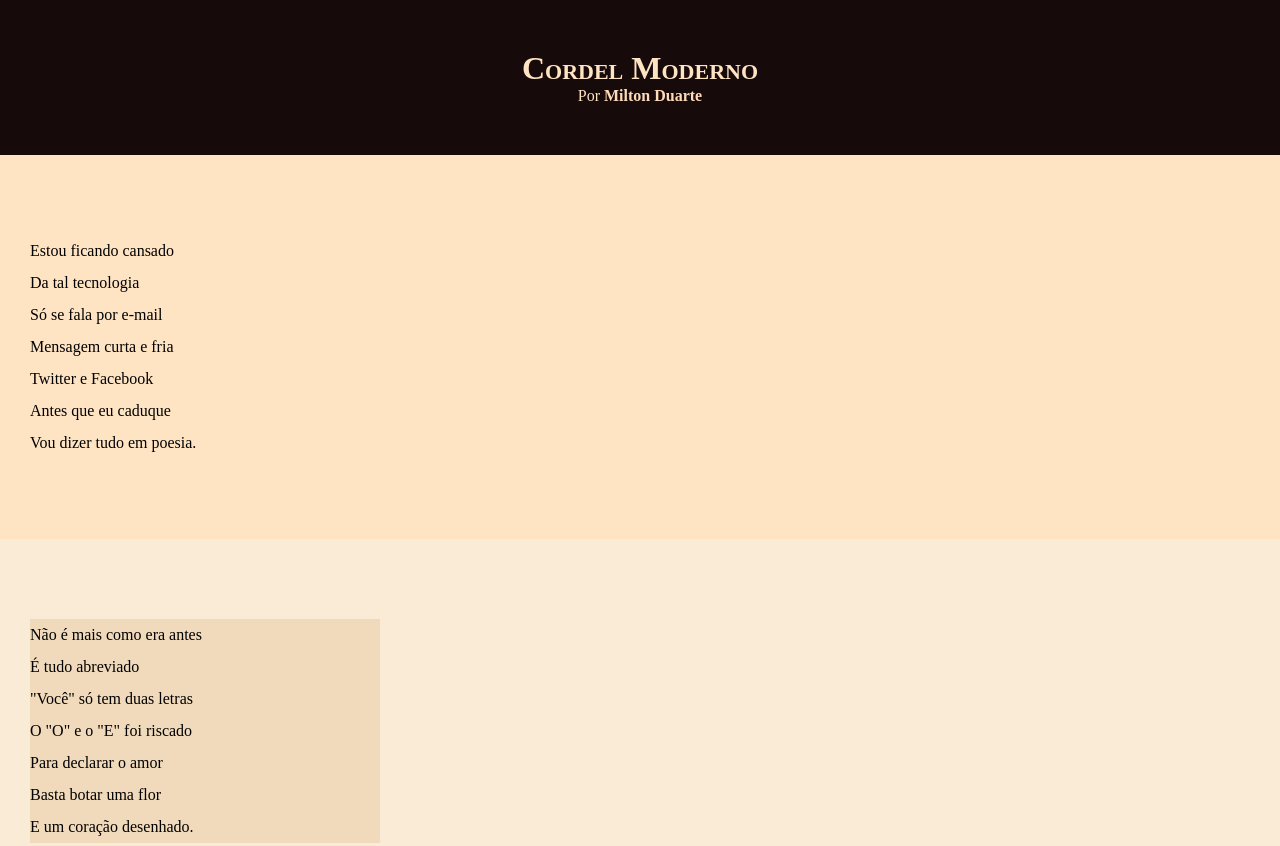
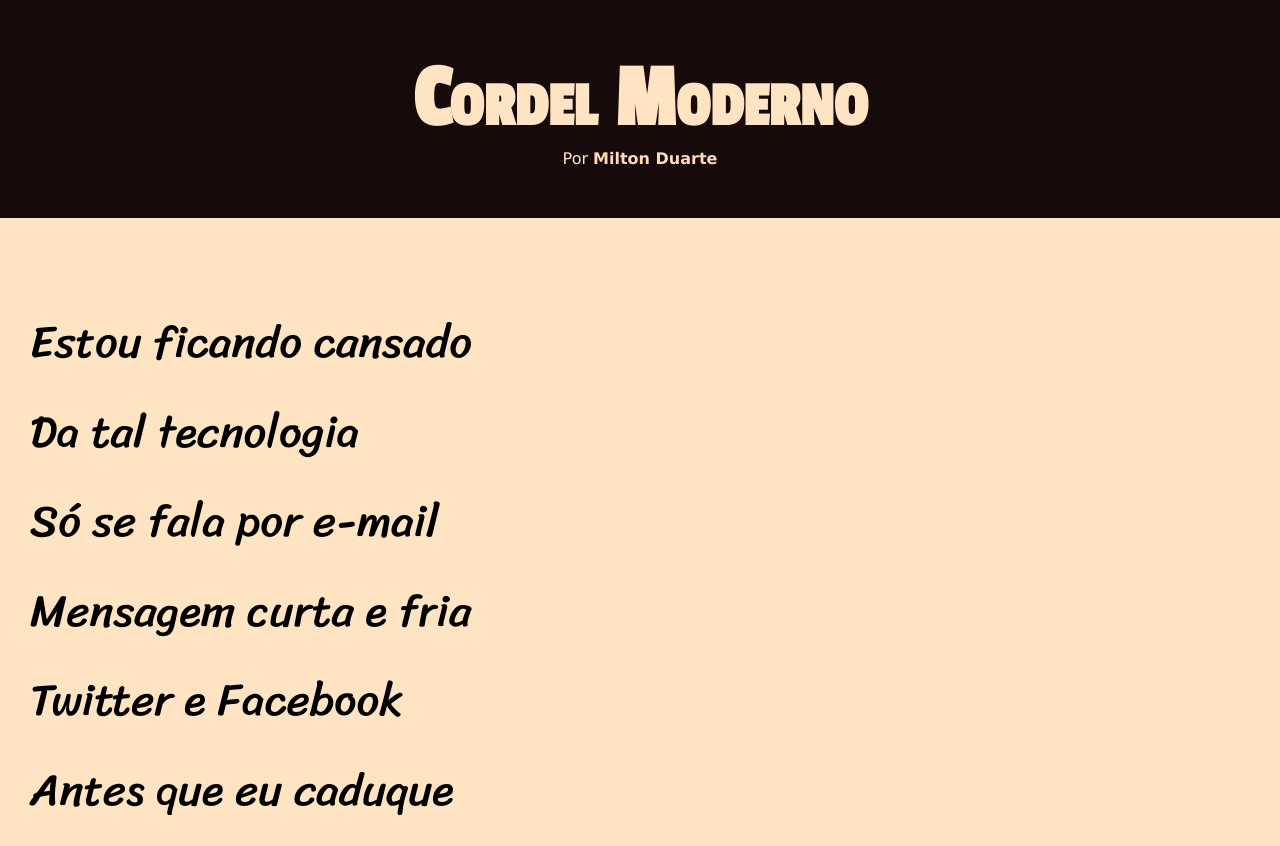
Before and after one commit to LMenegale/projeto-cordel2, a plain HTML site: page index.html in a window 1280 px wide. Shown: the top 846 px of the page. Drawn offline with Linux system fonts and the light colour scheme.

Commit message:
Atualização de estilos

```diff
--- a/estilo/style.css
+++ b/estilo/style.css
@@ -1,4 +1,12 @@
 @charset "UTF-8";
+@import url('https://fonts.googleapis.com/css2?family=Passion+One&display=swap');
+@import url('https://fonts.googleapis.com/css2?family=Sriracha&display=swap');
+
+:root {
+    --fonte1: Verdana, Geneva, Tahoma, sans-serif;
+    --fonte2: 'Passion One', cursive;
+    --fonte3: 'Sriracha', cursive;
+}
 
 * {
     margin: 0px;
@@ -8,7 +16,7 @@
 html, body {
     min-height: 100vh;
     background-color: darkgrey;
-
+    font-family: var(--fonte1);
 }
 
 header {
@@ -20,6 +28,8 @@ header {
 header > h1 {
     padding-top: 50px;
     font-variant: small-caps;
+    font-family: var(--fonte2);
+    font-size: 7vw;
 }
 
 header > p {
@@ -41,6 +51,8 @@ section {
     padding-bottom: 10vh;
     line-height: 2em;
     padding-left: 30px;
+    font-family: var(--fonte3);
+    font-size: 3.5vw;
 }
 
 section.normal {
@@ -52,7 +64,8 @@ section.imagem {
     background-color: antiquewhite;
 }
 section.imagem > p {
-    width: 350px;
+    display: inline-block;
+    padding: 5px;
     background-color: rgba(206, 153, 89, 0.219);
 }
 
```
